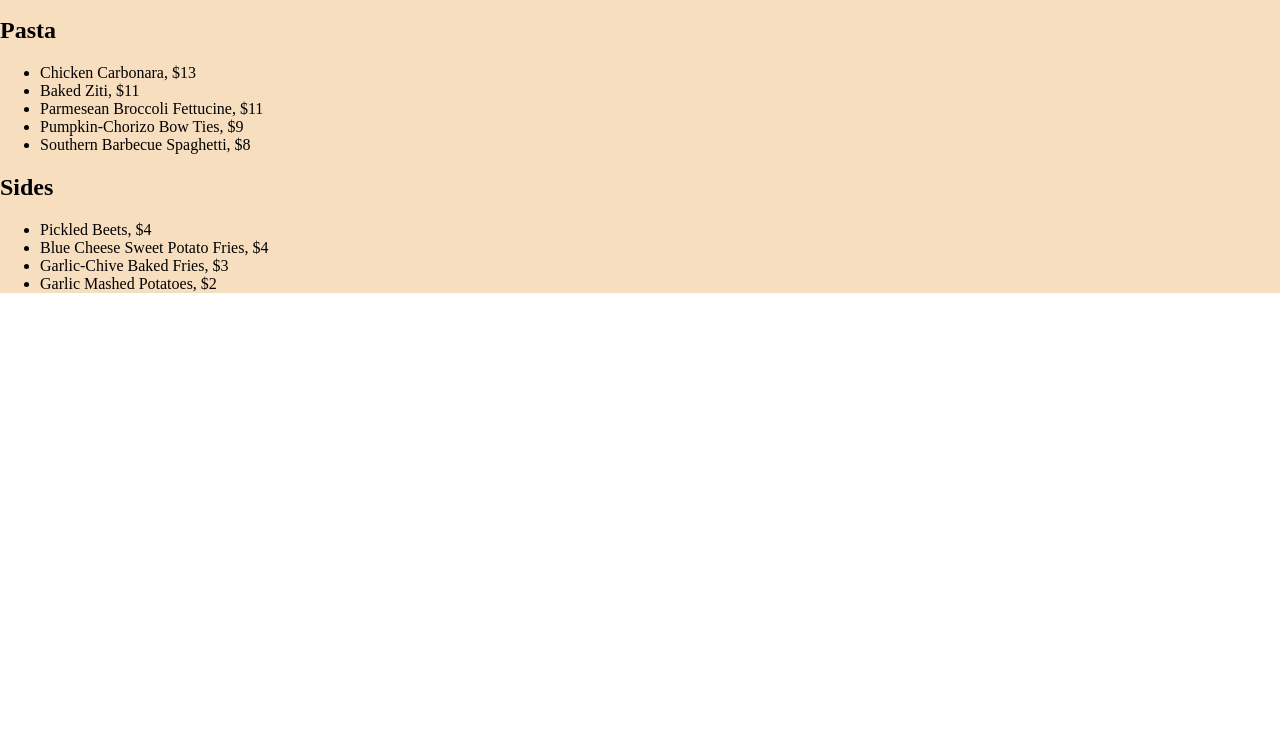
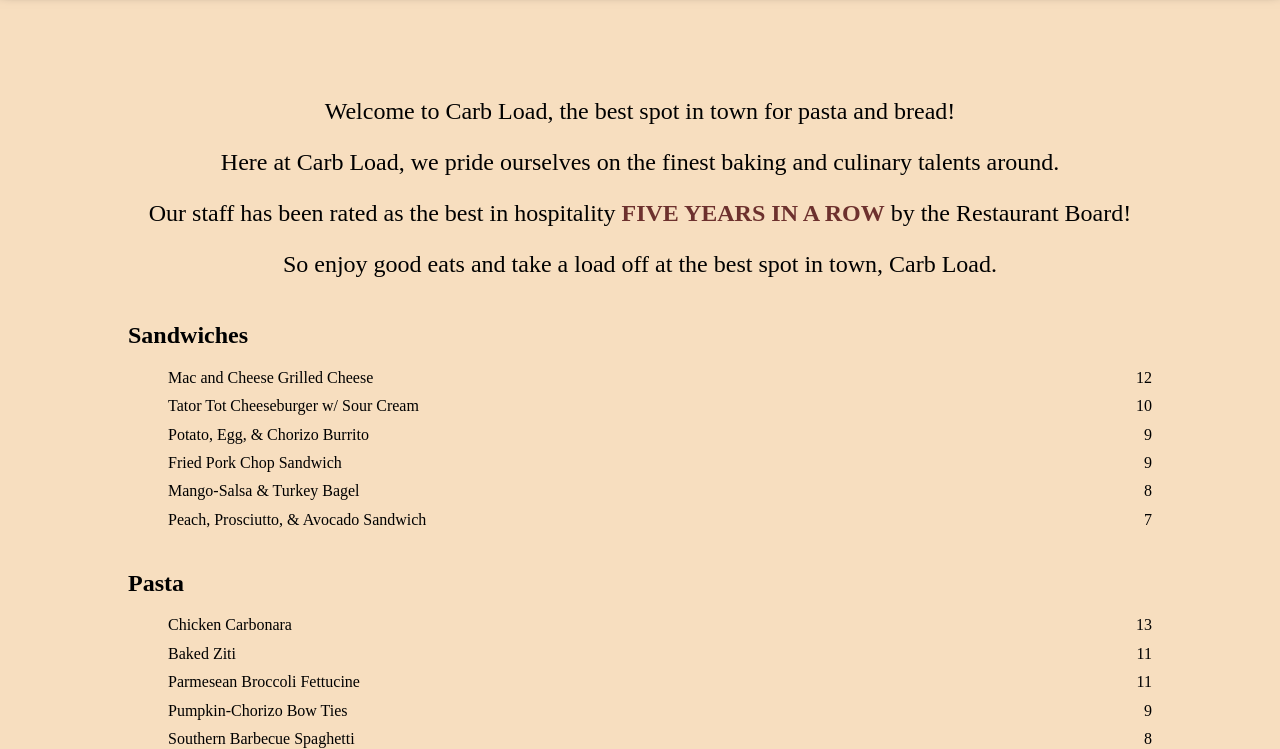
Before and after one commit to mmboyce/restaurant-page, a website built with webpack: page dist/index.html in a window 1280 px wide. Shown: the part 356-1105 px from the top of the page. Before the commit the page ends 800 px from the top, so only its background shows below. Built offline with nearby package versions, Linux system fonts and the light colour scheme; files whose address does not match are found by name; a web font is replaced by a local one.

Commit message:
Add styling and credit

```diff
--- a/src/pageLoad.js
+++ b/src/pageLoad.js
@@ -24,7 +24,7 @@ function loadDescription() {
     // add a new <p> element for each line of the description
     for (let i = 0; i < carbLoadDesc.length; i++) {
         const descLine = document.createElement("p")
-        descLine.textContent = carbLoadDesc[i]
+        descLine.innerHTML = carbLoadDesc[i]
 
         description.appendChild(descLine)
     }
@@ -37,10 +37,16 @@ function createMenuList(list, parentNode) {
         let name = item.name
         let price = item.price
 
-        let node = document.createElement("li")
-        node.textContent = `${name}, \$${price}`
+        let nameNode = document.createElement("li")
+        nameNode.textContent = name
+        nameNode.className = "item"
 
-        parentNode.appendChild(node)
+        let priceNode = document.createElement("li")
+        priceNode.textContent = price
+        priceNode.className = "price"
+
+        parentNode.appendChild(nameNode)
+        parentNode.appendChild(priceNode)
     })
 }
 
@@ -92,9 +98,29 @@ function loadBody() {
     return body
 }
 
+function loadFooter(){
+    const footer = document.createElement("div")
+    footer.id = "footer"
+
+    const credit = document.createElement("p")
+    credit.id = "credit"
+
+    const link = document.createElement("a")
+    link.href = "http://mmboyce.github.io"
+    link.textContent = "W Mathieu Mimms-Boyce"
+
+    credit.textContent = "Created by "
+    credit.appendChild(link)
+
+    footer.appendChild(credit)
+    content.appendChild(footer)
+    return footer
+}
+
 function pageLoad() {
     loadHeader()
     loadBody()
+    loadFooter()
 }
 
 
--- a/src/restInfo.js
+++ b/src/restInfo.js
@@ -1,9 +1,9 @@
 export const carbLoad = "Carb Load"
 
 const desc1 = `Welcome to ${carbLoad}, the best spot in town for pasta and bread!`
-const desc2 = `In this house, we pride ourselves on the finest baking and culinary talents around.`
-const desc3 = `Our staff has been rated as the best in hospitality FIVE YEARS IN A ROW by the Restaurant Board!`
-const desc4 = `So enjoy good eats and take a load off at the best spot in town, ${carbLoad}`
+const desc2 = `Here at ${carbLoad}, we pride ourselves on the finest baking and culinary talents around.`
+const desc3 = `Our staff has been rated as the best in hospitality <strong>FIVE YEARS IN A ROW</strong> by the Restaurant Board!`
+const desc4 = `So enjoy good eats and take a load off at the best spot in town, ${carbLoad}.`
 
 const sandwiches = [
     { name: 'Mac and Cheese Grilled Cheese', price: 12 },
```
Also changed, not shown: dist/index.html, dist/main.js, dist/styles/styles.css.
